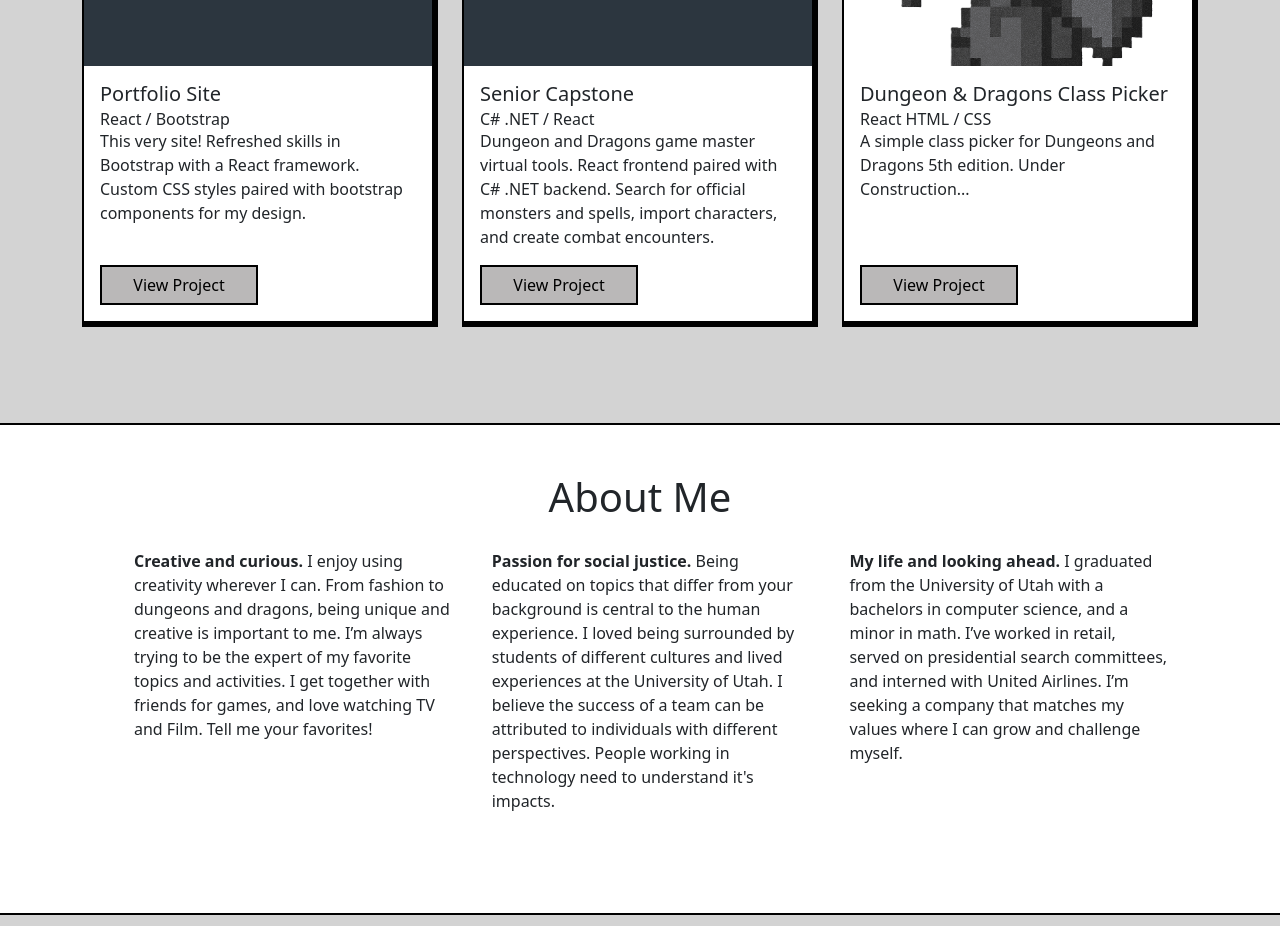
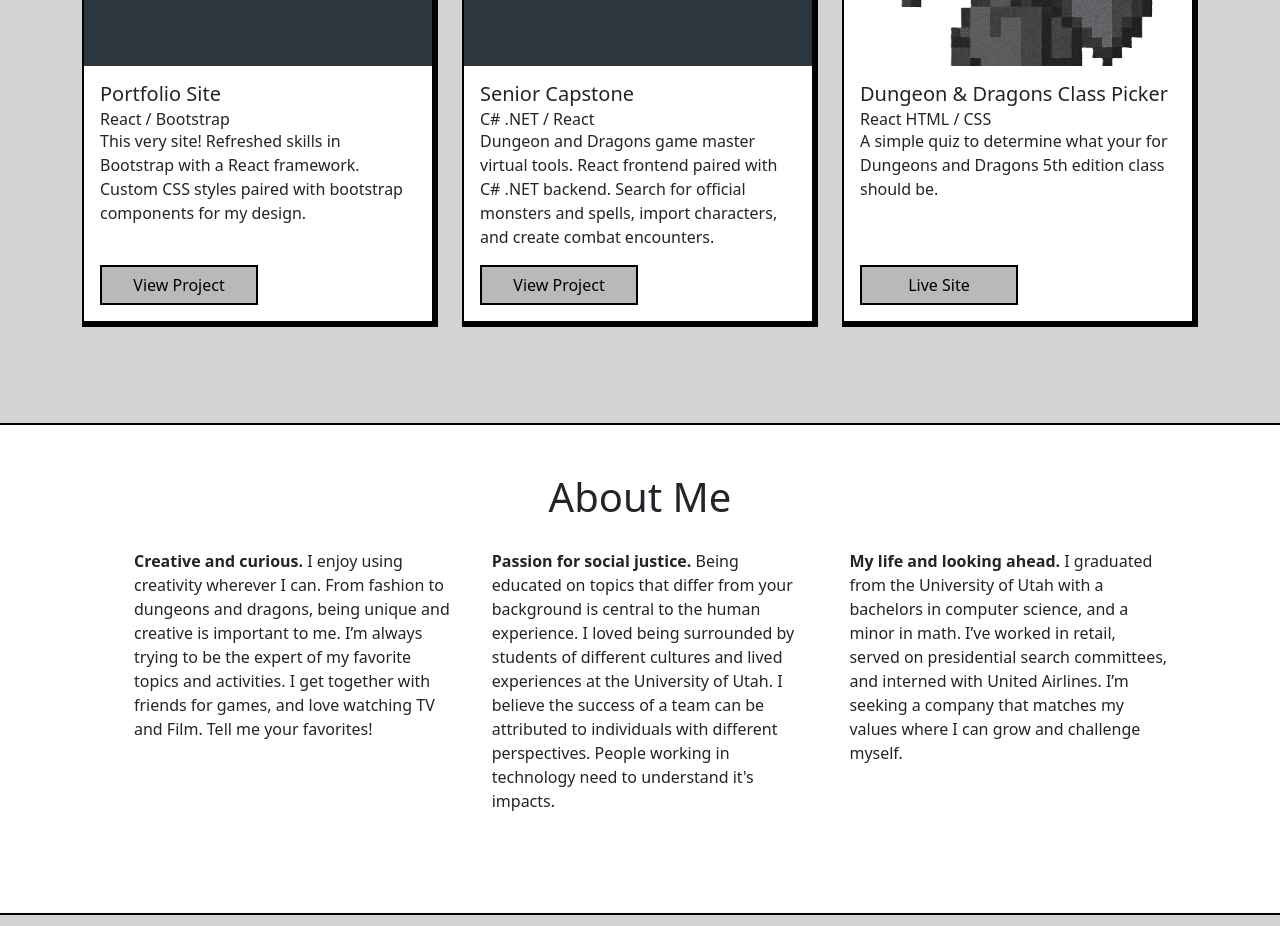
Before and after one commit to ethramos22/portfolio, a React (Create React App) app: page / in a window 1280 px wide. Shown: the part 780-1706 px from the top of the page. Built offline with nearby package versions, Linux system fonts and the light colour scheme; a web font is replaced by a local one.

Commit message:
Logic for live site, package upgrades for newer node version

```diff
--- a/package.json
+++ b/package.json
@@ -14,7 +14,7 @@
     "react-bootstrap": "^2.10.2",
     "react-dom": "^18.2.0",
     "react-feather": "^2.0.10",
-    "react-scripts": "^2.1.3",
+    "react-scripts": "^5.0.1",
     "web-vitals": "^2.1.4"
   },
   "scripts": {
--- a/src/components/ProjectCard.jsx
+++ b/src/components/ProjectCard.jsx
@@ -17,7 +17,8 @@ export default function ProjectCard({ project }) {
                         <Card.Title>{project.name}</Card.Title>
                         <Card.Subtitle>{project.desc}</Card.Subtitle>
                         <Card.Text>{project.info}</Card.Text>
-                        <Button className='mt-auto' style={{ width: '50%'}} variant='secondary' onClick={handleShow}>View Project</Button>
+                        {project.live === "true" ? <Button className='mt-auto' style={{ width: '50%' }} variant='primary' href={project.link} target='_blank'>Live Site</Button>
+                            : <Button className='mt-auto' style={{ width: '50%' }} variant='secondary' onClick={handleShow}>View Project</Button>}
                     </Card.Body>
                 </Card>
             </Col>
--- a/src/components/Projects.jsx
+++ b/src/components/Projects.jsx
@@ -23,6 +23,8 @@ export default function Projects() {
       id: 1,
       name: "Portfolio Site",
       desc: "React / Bootstrap",
+      live: "false",
+      link: "",
       info: "This very site! Refreshed skills in Bootstrap with a React framework. Custom CSS styles paired with bootstrap components for my design.",
       img: [
         { title: "Portfolio", photo: brandPhoto, pageDesc: "" }
@@ -32,6 +34,8 @@ export default function Projects() {
       id: 2,
       name: "Senior Capstone",
       desc: "C# .NET / React",
+      live: "false",
+      link: "",
       info: "Dungeon and Dragons game master virtual tools. React frontend paired with C# .NET backend. Search for official monsters and spells, import characters, and create combat encounters.",
       img: [
         { title: "Logo", photo: nameLogo, pageDesc: "Custom logo created in Canva" },
@@ -46,8 +50,10 @@ export default function Projects() {
     {
       id: 3,
       name: "Dungeon & Dragons Class Picker",
+      live: "true",
+      link: "https://ethramos22.github.io/dnd-class-picker/",
       desc: "React HTML / CSS",
-      info: "A simple class picker for Dungeons and Dragons 5th edition. Under Construction...",
+      info: "A simple quiz to determine what your for Dungeons and Dragons 5th edition class should be.",
       img: [
         { title: "Placeholder", photo: fighterPixel, pageDesc: "" }
       ]
```
Also changed, not shown: 1 other file (tests, documents, lock files or other folders).
